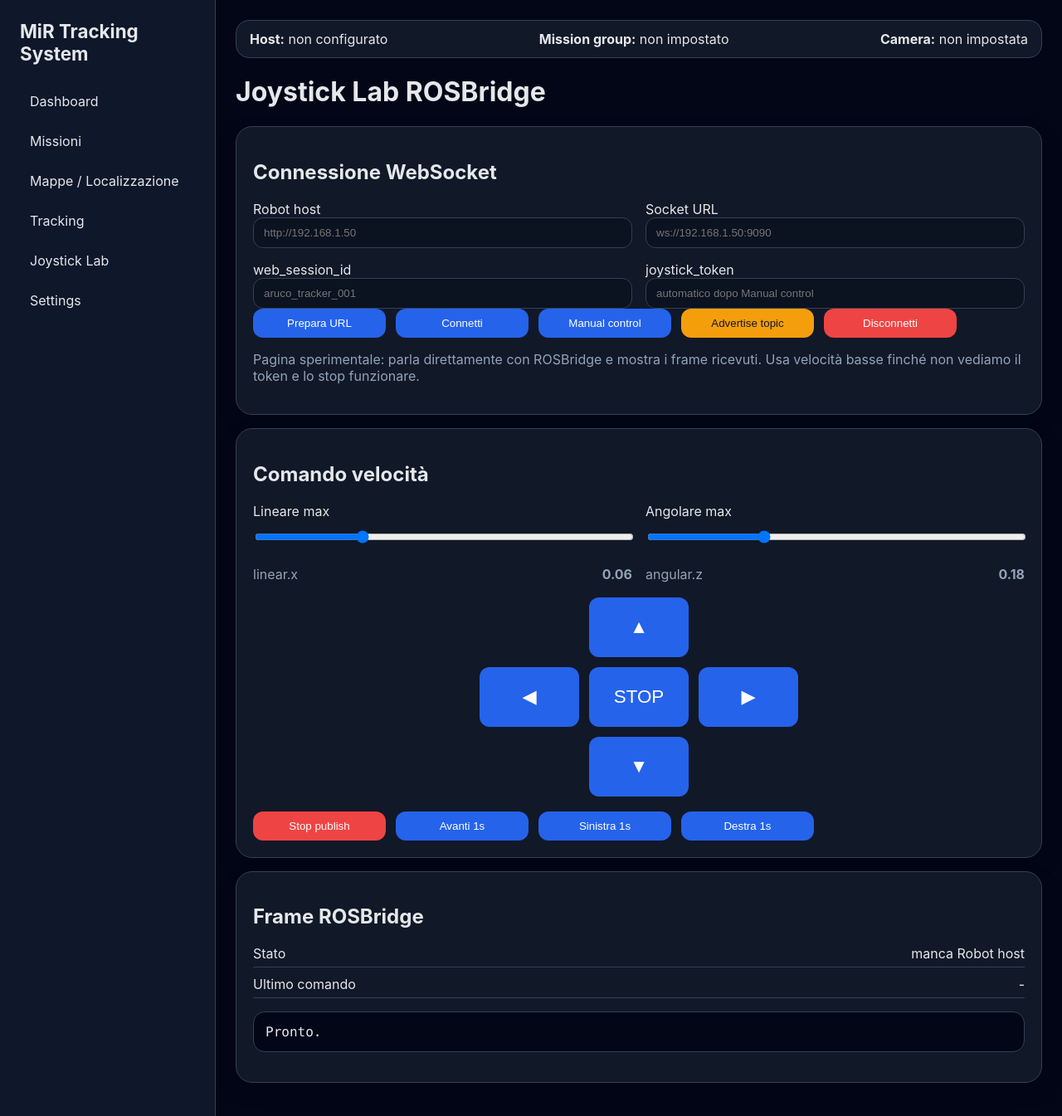
After one commit to tommasoR07/mirTelecamera, a FastAPI app: template mirbundle_v3/app/templates/joystick_lab.html in a window 1280 px wide. The commit adds this page. Shown: the whole page at 83% size. Run offline with FastAPI, Linux system fonts and the light colour scheme; the template is opened without the code that fills it, so the values that code supplies are empty.

Commit message:
Added manual joystick via intercepted websocket

```diff
--- a/mirbundle_v3/app/main.py
+++ b/mirbundle_v3/app/main.py
@@ -286,6 +286,11 @@ def tracking_page(request: Request):
     )
 
 
+
+
+@app.get('/joystick-lab', response_class=HTMLResponse)
+def joystick_lab_page(request: Request):
+    return render(request, 'joystick_lab.html')
 
 
 # Stato leggero in memoria per rendere il follow più fluido.
--- /dev/null
+++ b/mirbundle_v3/app/static/joystick_lab.js
@@ -0,0 +1,226 @@
+(() => {
+  const $ = (id) => document.getElementById(id);
+
+  const mirHostInput = $('mirHostInput');
+  const socketUrlInput = $('rosSocketUrlInput');
+  const sessionInput = $('rosSessionInput');
+  const tokenInput = $('joystickTokenInput');
+  const stateEl = $('rosState');
+  const logEl = $('rosLog');
+  const lastCommandEl = $('rosLastCommand');
+  const linearInput = $('rosLinearSpeed');
+  const angularInput = $('rosAngularSpeed');
+  const linearValue = $('rosLinearValue');
+  const angularValue = $('rosAngularValue');
+
+  let socket = null;
+  let connected = false;
+  let advertised = false;
+  let holdTimer = null;
+  let autoStopTimer = null;
+
+  function setText(el, value) {
+    if (el) el.textContent = value;
+  }
+
+  function log(message, data) {
+    const stamp = new Date().toLocaleTimeString();
+    const line = data === undefined
+      ? `[${stamp}] ${message}`
+      : `[${stamp}] ${message}\n${JSON.stringify(data, null, 2)}`;
+    logEl.textContent = `${line}\n\n${logEl.textContent || ''}`.slice(0, 12000);
+  }
+
+  function send(obj) {
+    if (!socket || socket.readyState !== WebSocket.OPEN) {
+      log('WebSocket non connesso');
+      return false;
+    }
+    socket.send(JSON.stringify(obj));
+    log('TX', obj);
+    return true;
+  }
+
+  function buildSocketUrl() {
+    const rawHost = (mirHostInput.value || '').trim();
+    if (!rawHost) {
+      setText(stateEl, 'manca Robot host');
+      return;
+    }
+    let url;
+    try {
+      url = new URL(rawHost.includes('://') ? rawHost : `http://${rawHost}`);
+    } catch (_) {
+      setText(stateEl, 'Robot host non valido');
+      return;
+    }
+    const securePage = window.location.protocol === 'https:';
+    socketUrlInput.value = securePage
+      ? `wss://${url.hostname}:443/rosbridge/`
+      : `ws://${url.hostname}:9090`;
+    if (!sessionInput.value.trim()) sessionInput.value = `aruco_tracker_${Date.now()}`;
+  }
+
+  function connect() {
+    const url = (socketUrlInput.value || '').trim();
+    if (!url) {
+      buildSocketUrl();
+      if (!socketUrlInput.value.trim()) return;
+    }
+    disconnect(false);
+    setText(stateEl, 'connessione...');
+    advertised = false;
+    socket = new WebSocket(socketUrlInput.value.trim());
+    socket.addEventListener('open', () => {
+      connected = true;
+      setText(stateEl, 'connesso');
+      log('WebSocket aperto');
+      advertise();
+    });
+    socket.addEventListener('message', (event) => {
+      let data = event.data;
+      try { data = JSON.parse(event.data); } catch (_) {}
+      log('RX', data);
+      if (data && data.op === 'service_response') {
+        const token = data.values?.joystick_token || data.result?.joystick_token;
+        if (token) {
+          tokenInput.value = token;
+          setText(stateEl, 'manual control attivo, token ricevuto');
+        }
+      }
+    });
+    socket.addEventListener('close', () => {
+      connected = false;
+      advertised = false;
+      setText(stateEl, 'disconnesso');
+      log('WebSocket chiuso');
+    });
+    socket.addEventListener('error', (event) => {
+      setText(stateEl, 'errore WebSocket');
+      log('Errore WebSocket', { type: event.type });
+    });
+  }
+
+  function disconnect(sendStop = true) {
+    if (sendStop) stopPublish();
+    if (socket) {
+      try { socket.close(); } catch (_) {}
+    }
+    socket = null;
+    connected = false;
+    advertised = false;
+  }
+
+  function advertise() {
+    if (!connected) return;
+    advertised = send({
+      op: 'advertise',
+      topic: '/joystick_vel',
+      type: 'mirMsgs/JoystickVel',
+    });
+  }
+
+  function requestManualControl() {
+    if (!connected) connect();
+    const webSessionId = (sessionInput.value || '').trim() || `aruco_tracker_${Date.now()}`;
+    sessionInput.value = webSessionId;
+    send({
+      op: 'call_service',
+      service: '/mirsupervisor/setRobotState',
+      type: 'mirSupervisor/SetState',
+      args: {
+        robotState: 11,
+        web_session_id: webSessionId,
+      },
+      id: `set_manual_${Date.now()}`,
+    });
+  }
+
+  function values(linearScale, angularScale) {
+    return {
+      linear: Number((Number(linearInput.value || 0) * linearScale).toFixed(4)),
+      angular: Number((Number(angularInput.value || 0) * angularScale).toFixed(4)),
+    };
+  }
+
+  function publishVelocity(linear, angular) {
+    if (!advertised) advertise();
+    const joystickToken = (tokenInput.value || '').trim();
+    if (!joystickToken) {
+      setText(stateEl, 'manca joystick_token');
+      log('Prima richiedi Manual control o inserisci joystick_token');
+      return;
+    }
+    const msg = {
+      op: 'publish',
+      topic: '/joystick_vel',
+      msg: {
+        joystick_token: joystickToken,
+        speed_command: {
+          linear: { x: linear, y: 0, z: 0 },
+          angular: { x: 0, y: 0, z: angular },
+        },
+      },
+    };
+    if (send(msg)) {
+      setText(lastCommandEl, `linear.x=${linear} angular.z=${angular}`);
+    }
+  }
+
+  function stopPublish() {
+    window.clearInterval(holdTimer);
+    window.clearTimeout(autoStopTimer);
+    holdTimer = null;
+    autoStopTimer = null;
+    if (socket && socket.readyState === WebSocket.OPEN) {
+      publishVelocity(0, 0);
+    }
+  }
+
+  function pulse(linearScale, angularScale, durationMs = 1000) {
+    const v = values(linearScale, angularScale);
+    publishVelocity(v.linear, v.angular);
+    window.clearTimeout(autoStopTimer);
+    autoStopTimer = window.setTimeout(stopPublish, durationMs);
+  }
+
+  function bindHold(button) {
+    const linearScale = Number(button.dataset.linear || 0);
+    const angularScale = Number(button.dataset.angular || 0);
+    const start = () => {
+      const v = values(linearScale, angularScale);
+      publishVelocity(v.linear, v.angular);
+      window.clearInterval(holdTimer);
+      holdTimer = window.setInterval(() => publishVelocity(v.linear, v.angular), 100);
+    };
+    const stop = () => stopPublish();
+    button.addEventListener('mousedown', start);
+    button.addEventListener('touchstart', (event) => {
+      event.preventDefault();
+      start();
+    }, { passive: false });
+    button.addEventListener('mouseup', stop);
+    button.addEventListener('mouseleave', stop);
+    button.addEventListener('touchend', stop);
+  }
+
+  function updateLabels() {
+    setText(linearValue, Number(linearInput.value || 0).toFixed(2));
+    setText(angularValue, Number(angularInput.value || 0).toFixed(2));
+  }
+
+  $('buildSocketBtn')?.addEventListener('click', buildSocketUrl);
+  $('connectRosBtn')?.addEventListener('click', connect);
+  $('manualRosBtn')?.addEventListener('click', requestManualControl);
+  $('advertiseRosBtn')?.addEventListener('click', advertise);
+  $('disconnectRosBtn')?.addEventListener('click', () => disconnect(true));
+  $('rosStopBtn')?.addEventListener('click', stopPublish);
+  $('rosForwardBtn')?.addEventListener('click', () => pulse(1, 0));
+  $('rosLeftBtn')?.addEventListener('click', () => pulse(0, 1));
+  $('rosRightBtn')?.addEventListener('click', () => pulse(0, -1));
+  document.querySelectorAll('.ros-drive-btn').forEach(bindHold);
+  linearInput?.addEventListener('input', updateLabels);
+  angularInput?.addEventListener('input', updateLabels);
+  updateLabels();
+  buildSocketUrl();
+})();
--- a/mirbundle_v3/app/static/style.css
+++ b/mirbundle_v3/app/static/style.css
@@ -131,7 +131,13 @@ pre {
 #btnStopCenter { grid-column: 2; grid-row: 2; }
 #btnRight { grid-column: 3; grid-row: 2; }
 #btnBackward { grid-column: 2; grid-row: 3; }
+#rosForward { grid-column: 2; grid-row: 1; }
+#rosLeft { grid-column: 1; grid-row: 2; }
+#rosStopCenter { grid-column: 2; grid-row: 2; }
+#rosRight { grid-column: 3; grid-row: 2; }
+#rosBackward { grid-column: 2; grid-row: 3; }
 .drive-btn { font-size: 1.4rem; min-height: 72px; }
+.joystick-lab-pad { margin: 18px 0; }
 .row.wrap { flex-wrap: wrap; }
 .row.wrap > * { width: auto; min-width: 160px; }
 .row.small { justify-content: space-between; color: var(--muted); }
--- a/mirbundle_v3/app/templates/base.html
+++ b/mirbundle_v3/app/templates/base.html
@@ -14,6 +14,7 @@
       <a href="/missions">Missioni</a>
       <a href="/maps">Mappe / Localizzazione</a>
       <a href="/tracking">Tracking</a>
+      <a href="/joystick-lab">Joystick Lab</a>
       <a href="/settings">Settings</a>
     </nav>
   </aside>
--- /dev/null
+++ b/mirbundle_v3/app/templates/joystick_lab.html
@@ -0,0 +1,73 @@
+{% extends 'base.html' %}
+{% block title %}Joystick Lab{% endblock %}
+{% block content %}
+<h1>Joystick Lab ROSBridge</h1>
+
+<section class="card">
+  <h2>Connessione WebSocket</h2>
+  <div class="grid two">
+    <label>Robot host
+      <input id="mirHostInput" value="{{ settings.host }}" placeholder="http://192.168.1.50">
+    </label>
+    <label>Socket URL
+      <input id="rosSocketUrlInput" placeholder="ws://192.168.1.50:9090">
+    </label>
+    <label>web_session_id
+      <input id="rosSessionInput" placeholder="aruco_tracker_001">
+    </label>
+    <label>joystick_token
+      <input id="joystickTokenInput" placeholder="automatico dopo Manual control">
+    </label>
+  </div>
+  <div class="row wrap">
+    <button class="btn" id="buildSocketBtn" type="button">Prepara URL</button>
+    <button class="btn" id="connectRosBtn" type="button">Connetti</button>
+    <button class="btn" id="manualRosBtn" type="button">Manual control</button>
+    <button class="btn warn" id="advertiseRosBtn" type="button">Advertise topic</button>
+    <button class="btn danger" id="disconnectRosBtn" type="button">Disconnetti</button>
+  </div>
+  <p class="note">Pagina sperimentale: parla direttamente con ROSBridge e mostra i frame ricevuti. Usa velocità basse finché non vediamo il token e lo stop funzionare.</p>
+</section>
+
+<section class="card">
+  <h2>Comando velocità</h2>
+  <div class="grid two">
+    <div class="stack">
+      <label>Lineare max
+        <input id="rosLinearSpeed" type="range" min="0.01" max="0.20" step="0.01" value="0.06">
+      </label>
+      <div class="row small"><span>linear.x</span><strong id="rosLinearValue">0.06</strong></div>
+    </div>
+    <div class="stack">
+      <label>Angolare max
+        <input id="rosAngularSpeed" type="range" min="0.05" max="0.50" step="0.01" value="0.18">
+      </label>
+      <div class="row small"><span>angular.z</span><strong id="rosAngularValue">0.18</strong></div>
+    </div>
+  </div>
+  <div class="drive-pad joystick-lab-pad">
+    <button class="btn drive-btn ros-drive-btn" data-linear="0" data-angular="0" id="rosStopCenter">STOP</button>
+    <button class="btn drive-btn ros-drive-btn" data-linear="1" data-angular="0" id="rosForward">▲</button>
+    <button class="btn drive-btn ros-drive-btn" data-linear="-1" data-angular="0" id="rosBackward">▼</button>
+    <button class="btn drive-btn ros-drive-btn" data-linear="0" data-angular="1" id="rosLeft">◀</button>
+    <button class="btn drive-btn ros-drive-btn" data-linear="0" data-angular="-1" id="rosRight">▶</button>
+  </div>
+  <div class="row wrap">
+    <button class="btn danger" id="rosStopBtn" type="button">Stop publish</button>
+    <button class="btn" id="rosForwardBtn" type="button">Avanti 1s</button>
+    <button class="btn" id="rosLeftBtn" type="button">Sinistra 1s</button>
+    <button class="btn" id="rosRightBtn" type="button">Destra 1s</button>
+  </div>
+</section>
+
+<section class="card">
+  <h2>Frame ROSBridge</h2>
+  <dl class="kv compact">
+    <div><dt>Stato</dt><dd id="rosState">non connesso</dd></div>
+    <div><dt>Ultimo comando</dt><dd id="rosLastCommand">-</dd></div>
+  </dl>
+  <pre id="rosLog">Pronto.</pre>
+</section>
+
+<script src="/static/joystick_lab.js?v=rosbridge-lab-1"></script>
+{% endblock %}
```
